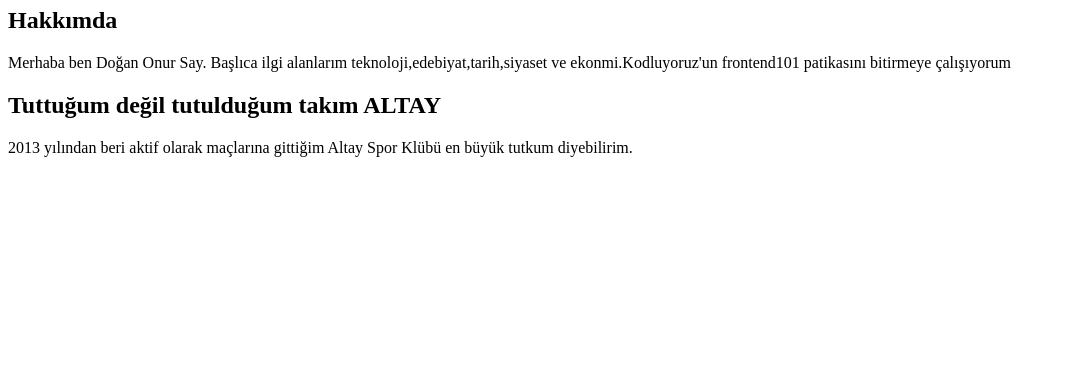
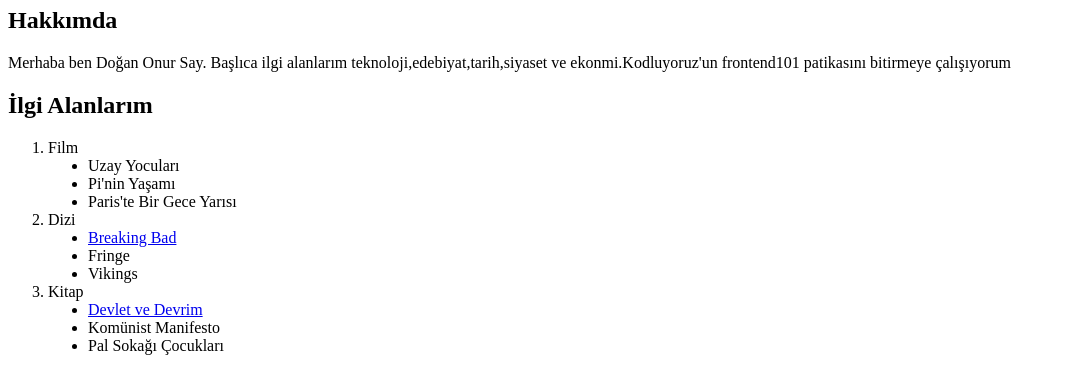
Before and after one commit to doganonursayy/firsthtml, a plain HTML site: page index.html in a window 1280 px wide. Shown: the part 73-443 px from the top of the page, without its empty margins (0-1065 px from the left). Drawn offline with Linux system fonts and the light colour scheme.

Commit message:
değişiklik yapıldı

```diff
--- a/index.html
+++ b/index.html
@@ -1,9 +1,11 @@
 <!DOCTYPE html>
 <html lang="en" dir="ltr">
+
 <head>
     <meta charset="utf-8">
     <title></title>
 </head>
+
 <body>
     <h1>Doğan Onur SAY</h1>
     <!-- ismim -->
@@ -11,9 +13,37 @@
     <!-- hakkımda başlığı -->
     <p>Merhaba ben Doğan Onur Say. Başlıca ilgi alanlarım teknoloji,edebiyat,tarih,siyaset ve ekonmi.Kodluyoruz'un
         frontend101 patikasını bitirmeye çalışıyorum</p>
+    <div>
+        <h2>İlgi Alanlarım</h2>
+        <ol>
+            <li>Film
+                <ul type="disc">
+                    <li>Uzay Yocuları</li>
+                    <li>Pi'nin Yaşamı</li>
+                    <li>Paris'te Bir Gece Yarısı</li>
+                </ul>
+            </li>
+            <li>Dizi
+                <ul type="disc">
+                    <li><a href="https://www.imdb.com/title/tt0903747/">Breaking Bad</a></li>
+                    <li>Fringe</li>
+                    <li>Vikings</li>
+                </ul>
+            </li>
+            <li>Kitap
+                <ul type="disc">
+                    <li><a href="https://books.google.com.tr/books/about/Devlet_ve_Devrim.html?id=PrF4DwAAQBAJ&redir_esc=y">Devlet ve Devrim</a></li>
+                    <li>Komünist Manifesto</li>
+                    <li>Pal Sokağı Çocukları</li>
+                </ul>
+            </li>
+        </ol>
+    </div>
+    <div>
+        <h1>En Sevdiğim Dizi</h1>
+        <h2>Breaking Bad</h2>
+        <img src="https://m.media-amazon.com/images/M/MV5BMTJiMzgwZTktYzZhZC00YzhhLWEzZDUtMGM2NTE4MzQ4NGFmXkEyXkFqcGdeQWpybA@@._V1_.jpg" height="300px" width="auto" alt="BreakingBad">
+    </div>
+</body>
 
- <h2>Tuttuğum değil tutulduğum takım ALTAY</h2
-   <p>2013 yılından beri aktif olarak maçlarına gittiğim Altay Spor Klübü en büyük tutkum diyebilirim.</p>
-
-  </body>
 </html>
```
Lines whose indentation alone changed are shown as unchanged.
